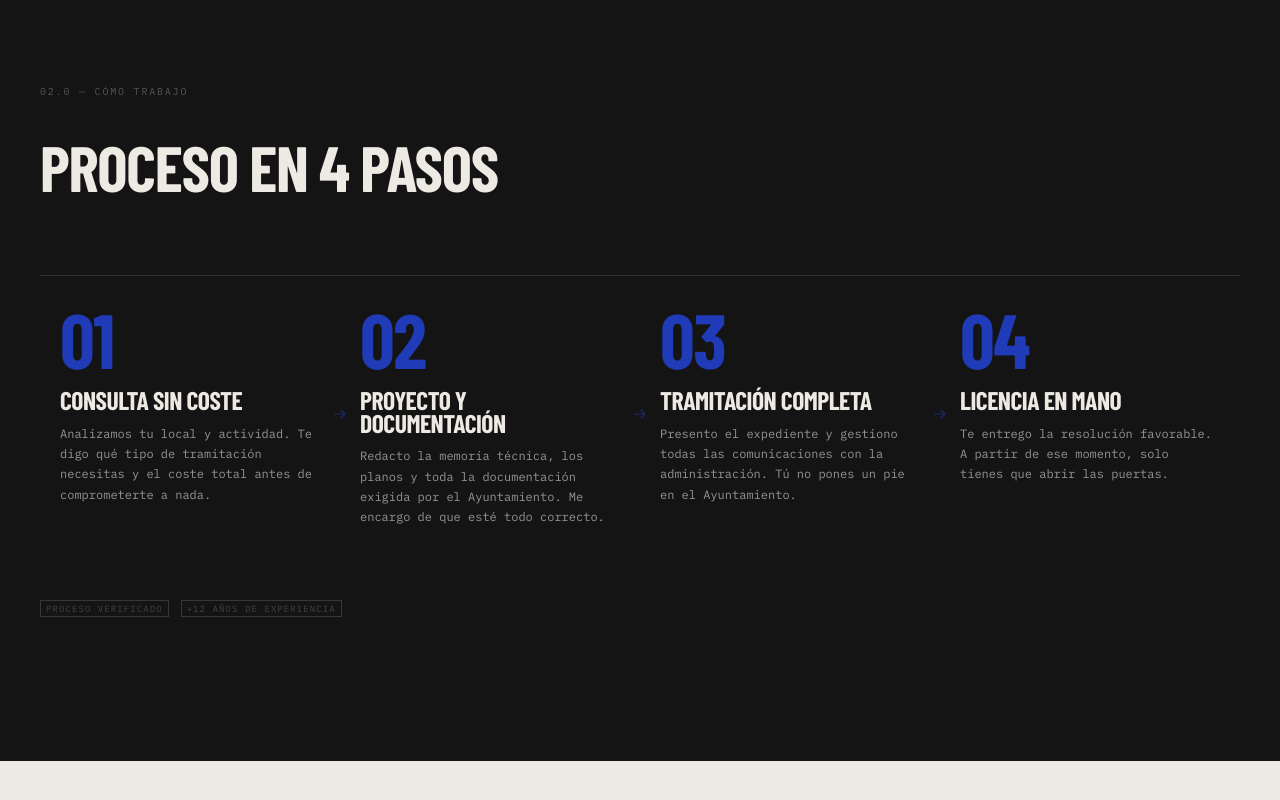
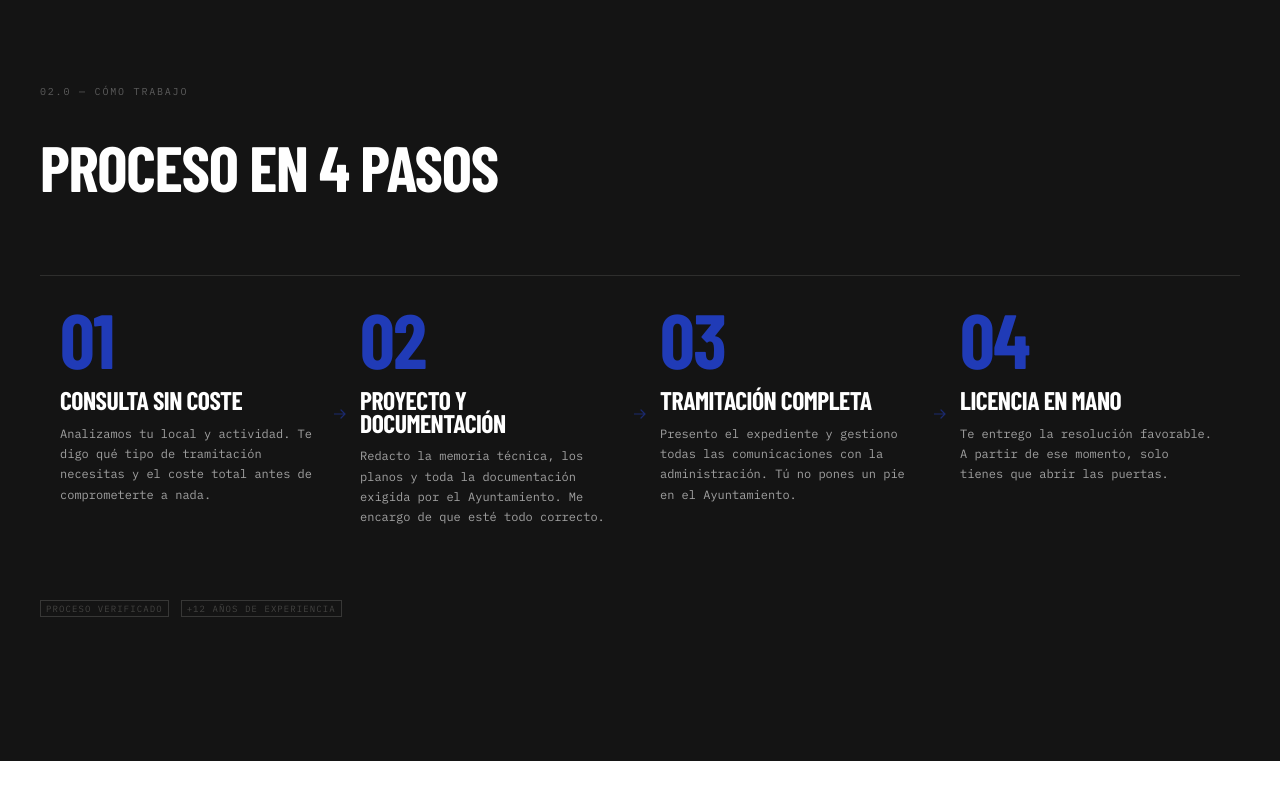
Before and after one commit to carferlopez/jose-angel-martin-portfolio, a Next.js app: page / in a window 1280 px wide. Shown: the part 1999-2799 px from the top of the page. Built offline with nearby package versions, Linux system fonts and the light colour scheme; a web font is replaced by a local one.

Commit message:
style: actualizar fondo a blanco

```diff
--- a/app/globals.css
+++ b/app/globals.css
@@ -1,7 +1,7 @@
 @import "tailwindcss";
 
 @theme {
-  --color-paper: #EDEAE3;
+  --color-paper: #FFFFFF;
   --color-ink: #141414;
   --color-accent: #2240C9;
   --color-accent-10: rgba(34, 64, 201, 0.1);
--- a/app/layout.tsx
+++ b/app/layout.tsx
@@ -48,7 +48,7 @@ export const metadata: Metadata = {
 export const viewport: Viewport = {
   width: 'device-width',
   initialScale: 1,
-  themeColor: '#EDEAE3',
+  themeColor: '#FFFFFF',
 }
 
 const localBusinessJsonLd = {
--- a/components/Navigation.tsx
+++ b/components/Navigation.tsx
@@ -45,7 +45,7 @@ export function Navigation() {
       animate={{ height: scrolled ? 52 : 64 }}
       style={{
         borderBottom: scrolled ? '1px solid rgba(20,20,20,0.1)' : '1px solid transparent',
-        backgroundColor: scrolled ? 'rgba(237,234,227,0.94)' : 'transparent',
+        backgroundColor: scrolled ? 'rgba(255,255,255,0.94)' : 'transparent',
         backdropFilter: scrolled ? 'blur(10px)' : 'none',
       }}
       transition={{ duration: 0.3, ease: [0.16, 1, 0.3, 1] }}
```
Also changed, not shown: public/media/logo.jpeg (added).
